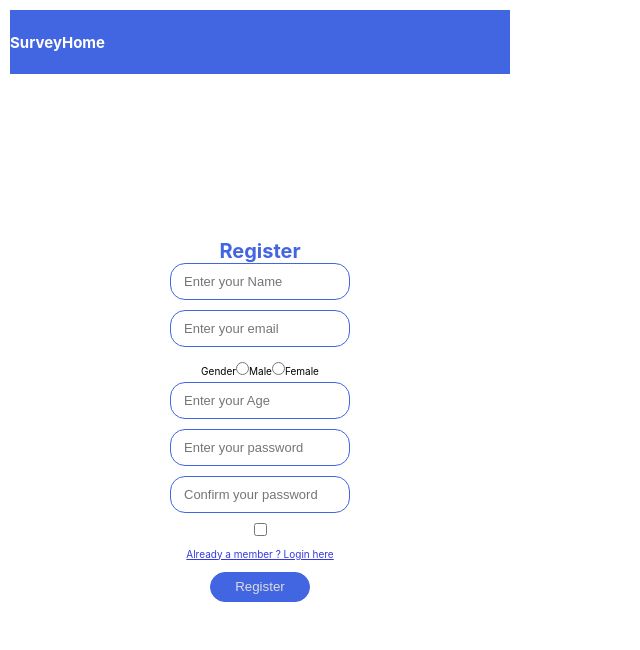
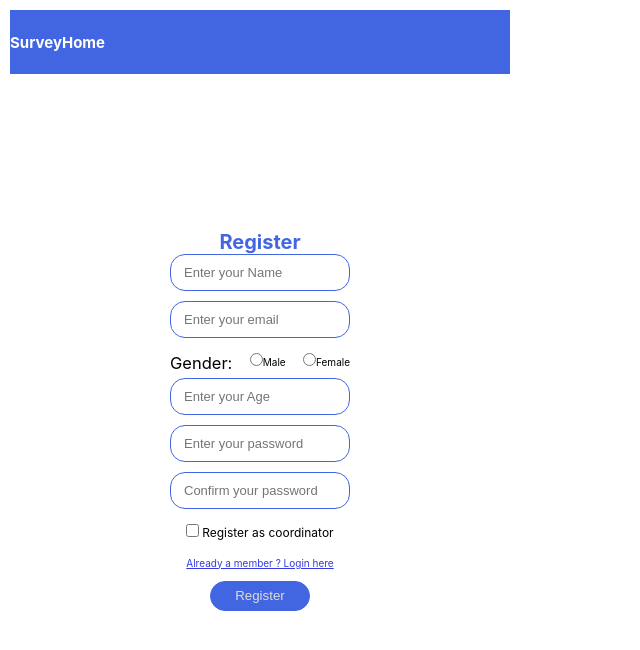
Before and after one commit to harshlakhanpal/edufund-tech, a React (Create React App) app in the folder client/: page /register in a window 1280 px wide. Shown: the top 650 px of the page, without its empty margins (0-640 px from the left). Built offline with nearby package versions, Linux system fonts and the light colour scheme.

Commit message:
Register page styling fixes

```diff
--- a/client/src/components/Register.js
+++ b/client/src/components/Register.js
@@ -84,22 +84,34 @@ const Register = () => {
         onChange={handleInputChange}
         placeholder="Enter your email"
       />
-      <div style={{ display: "inline-block", color: "black" }}>
-        Gender
+      <div
+        style={{
+          display: "flex",
+
+          color: "black",
+          width: "100%",
+          justifyContent: "space-between",
+        }}
+      >
+        <span style={{ fontSize: "1.65rem" }}>Gender:</span>
+        <label>
           <input
             type="radio"
             name="gender"
             value="male"
             onChange={handleInputChange}
           />
-        Male
+          <span style={{ display: "inline-block" }}>Male</span>
+        </label>
+        <label>
           <input
             type="radio"
             name="gender"
             value="female"
             onChange={handleInputChange}
           />
-        Female
+          <span style={{ display: "inline-block" }}>Female</span>
+        </label>
       </div>
       <input
         className="input"
@@ -127,8 +139,10 @@ const Register = () => {
         onChange={handleInputChange}
         placeholder="Confirm your password"
       />
+      <div style={{ display: "inline-block", color: "black" }}>
         <input type="checkbox" defaultChecked={false} onChange={handleCheck} />{" "}
-      Register as a coordinator!
+        <span style={{ fontSize: "1.20rem" }}>Register as coordinator</span>
+      </div>
       <br />
       <span onClick={() => history.push("/login")} className="link">
         Already a member ? Login here
```
Lines whose indentation alone changed are shown as unchanged.
